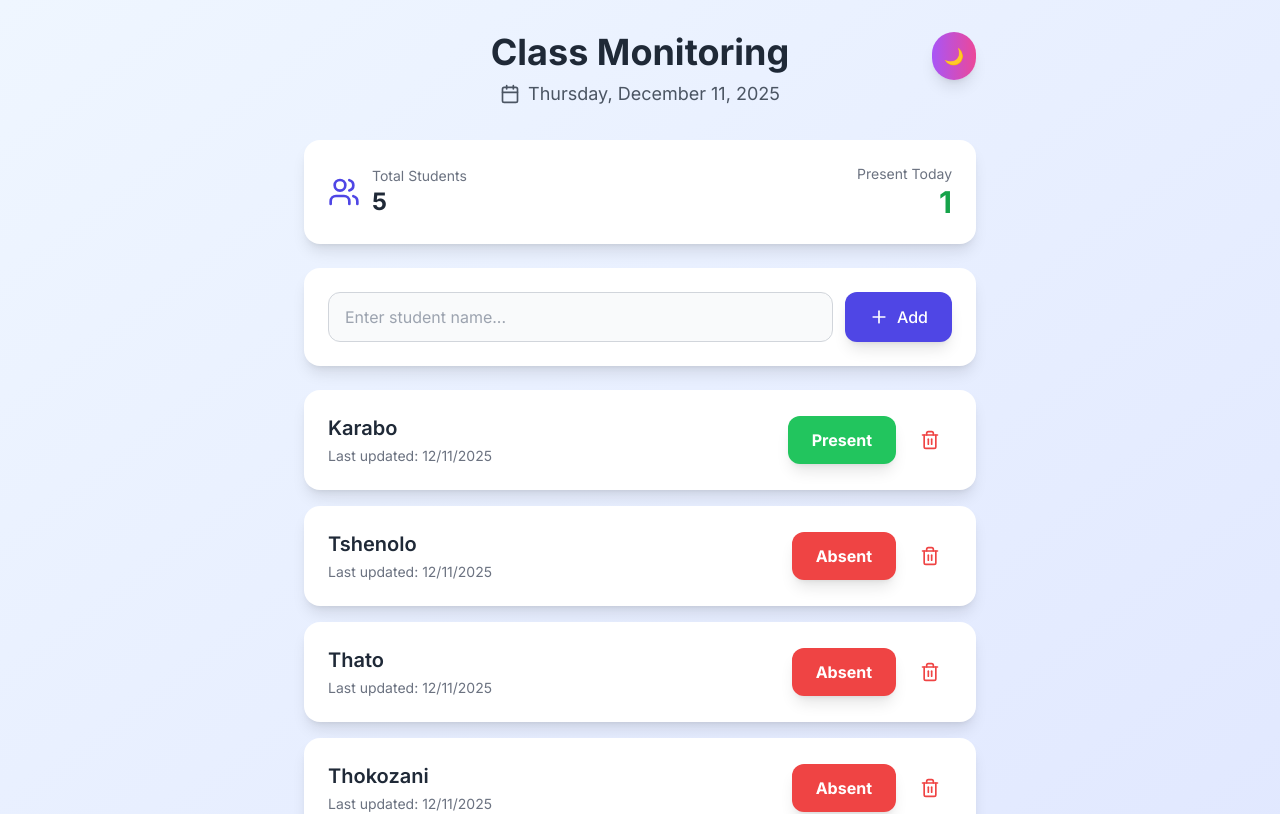
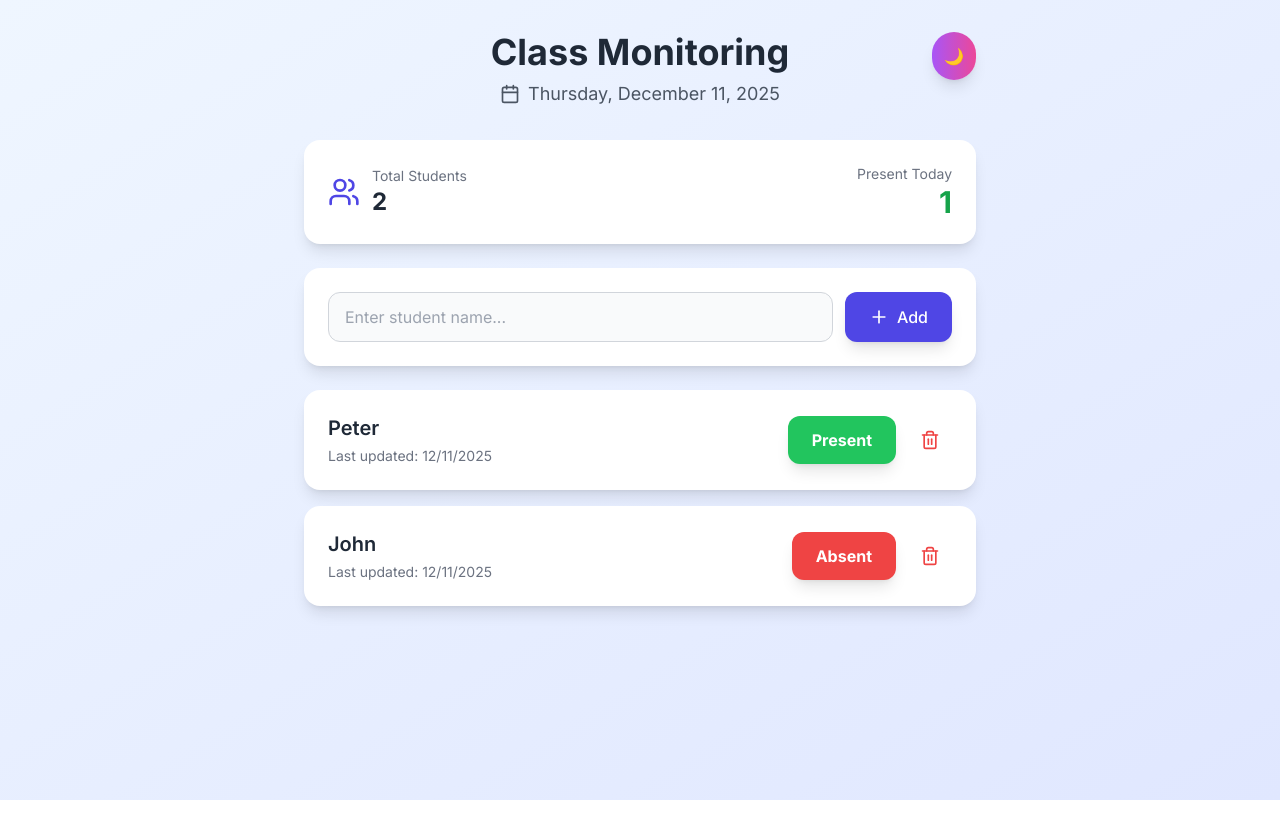
Before and after one commit to DynamicKarabo/class-app, a React (Vite) app: page / in a window 1280 px wide. Shown: the top 814 px of the page. Built offline with nearby package versions, Linux system fonts and the light colour scheme.

Commit message:
Update App.tsx

```diff
--- a/src/App.tsx
+++ b/src/App.tsx
@@ -19,11 +19,8 @@ export default function ClassMonitoringApp() {
   };
 
   const [students, setStudents] = useState([
-    { id: 1, name: "Karabo", present: true, date: new Date().toLocaleDateString() },
-    { id: 2, name: "Tshenolo", present: false, date: new Date().toLocaleDateString() },
-    { id: 2, name: "Thato", present: false, date: new Date().toLocaleDateString() },
-    { id: 2, name: "Thokozani", present: false, date: new Date().toLocaleDateString() },
-    { id: 2, name: "Phila", present: false, date: new Date().toLocaleDateString() },
+    { id: 1, name: "Peter", present: true, date: new Date().toLocaleDateString() },
+    { id: 2, name: "John", present: false, date: new Date().toLocaleDateString() },
   ]);
 
   const [newName, setNewName] = useState("");
```
